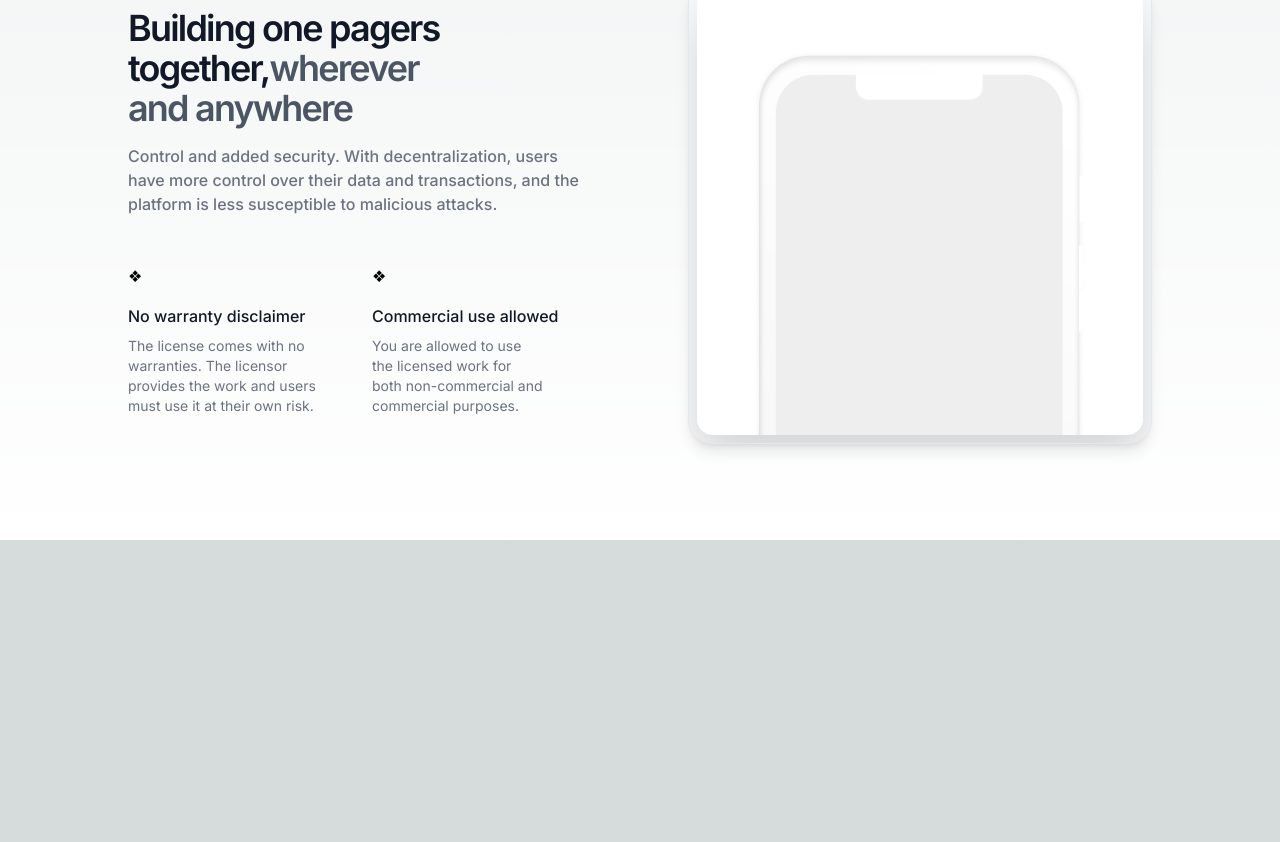
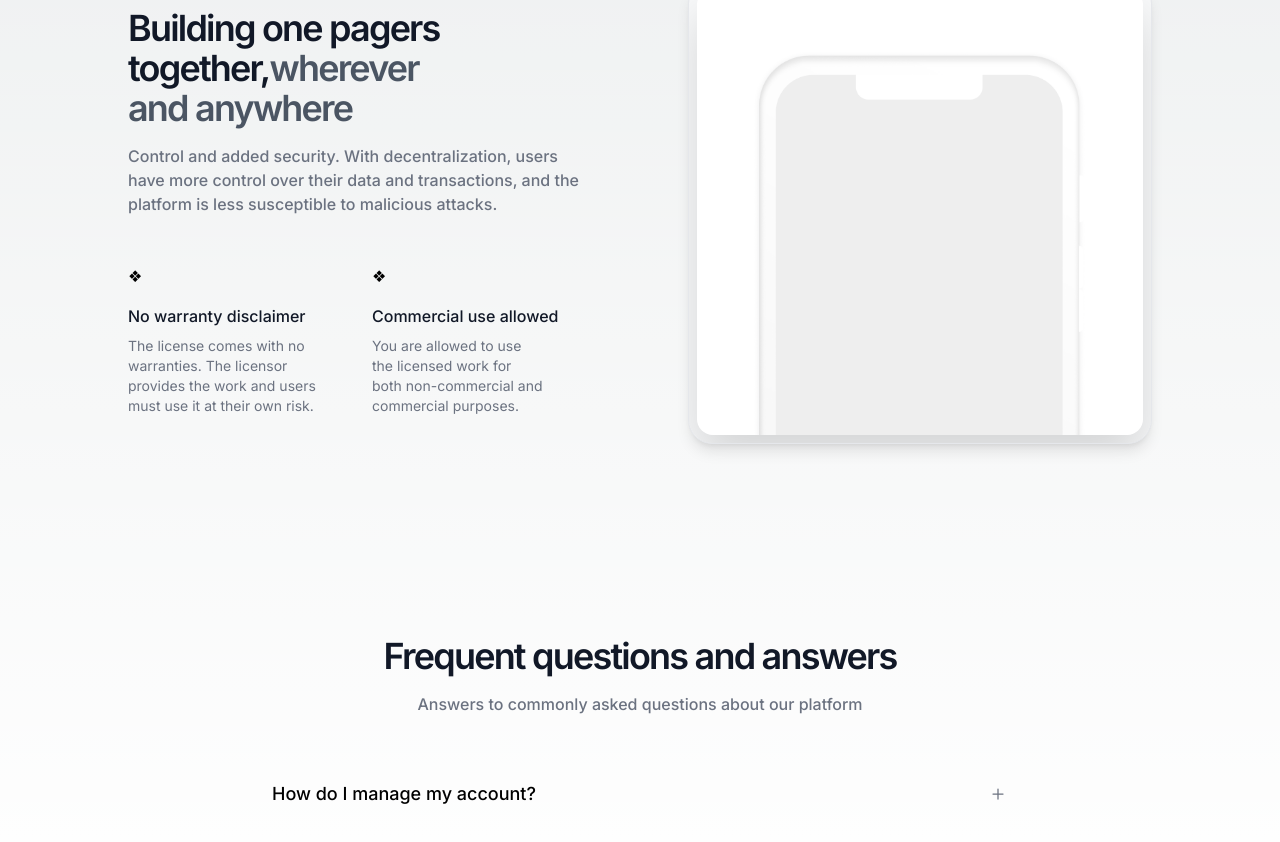
Before and after one commit to Osiris8/hiretop, a Next.js app: page / in a window 1280 px wide. Shown: the part 1636-2478 px from the top of the page. Before the commit the page ends 2176 px from the top, so only its background shows below. Built offline with nearby package versions, Linux system fonts and the light colour scheme.

Commit message:
add Faq component

```diff
--- a/app/page.js
+++ b/app/page.js
@@ -4,6 +4,7 @@ import Nav from "@/components/Nav";
 import Trusted from "@/components/Trusted";
 import Feature1 from "@/components/Feature1";
 import Feature2 from "@/components/Feature2";
+import FAQSection from "@/components/Faq";
 
 export default function Home() {
   return (
@@ -13,6 +14,7 @@ export default function Home() {
       <Trusted />
       <Feature1 />
       <Feature2 />
+      <FAQSection />
     </div>
   );
 }
--- /dev/null
+++ b/components/Faq.js
@@ -0,0 +1,65 @@
+"use client";
+import React, { useState } from "react";
+
+export default function FAQSection() {
+  const [activeAccordion, setActiveAccordion] = useState("");
+
+  const toggleAccordion = (id) => {
+    setActiveAccordion(activeAccordion === id ? "" : id);
+  };
+
+  return (
+    <section className="px-8 py-24 mx-auto md:px-12 lg:px-32 max-w-7xl">
+      <div className="text-center">
+        <div>
+          <p className="text-4xl font-semibold tracking-tighter text-gray-900">
+            Frequent questions and answers
+          </p>
+          <p className="w-1/2 mx-auto mt-4 text-base font-medium text-gray-500 text-balance">
+            Answers to commonly asked questions about our platform
+          </p>
+        </div>
+      </div>
+      <div className="max-w-3xl mx-auto mt-12">
+        <div>
+          <div className="text-gray-600">
+            <button
+              className="flex items-center justify-between w-full p-4 pb-1 text-lg font-medium text-black select-none"
+              onClick={() => toggleAccordion("accordion1")}
+            >
+              <span>How do I manage my account?</span>
+              <svg
+                className={`size-5 text-gray-500 duration-300 ease-out ${
+                  activeAccordion === "accordion1" ? "-rotate-[45deg]" : ""
+                }`}
+                fill="none"
+                viewBox="0 0 24 24"
+                xmlns="http://www.w3.org/2000/svg"
+                stroke="currentColor"
+                strokeWidth="1.5"
+              >
+                <path
+                  d="M12 6v12m6-6H6"
+                  strokeLinecap="round"
+                  strokeLinejoin="round"
+                ></path>
+              </svg>
+            </button>
+            <div
+              className={`p-4 pt-2 text-base font-medium text-gray-500 text-balance ${
+                activeAccordion === "accordion1" ? "" : "hidden"
+              }`}
+            >
+              You can manage your account on the page to change billing details
+              or see your license key(s). You can also cancel your subscription
+              there at any time. If you cancel your subscription, you will still
+              have access to spotless until the end of your current billing
+              period. Go to the My Account page
+            </div>
+          </div>
+          {/* Ajoutez d'autres questions et réponses ici */}
+        </div>
+      </div>
+    </section>
+  );
+}
```
